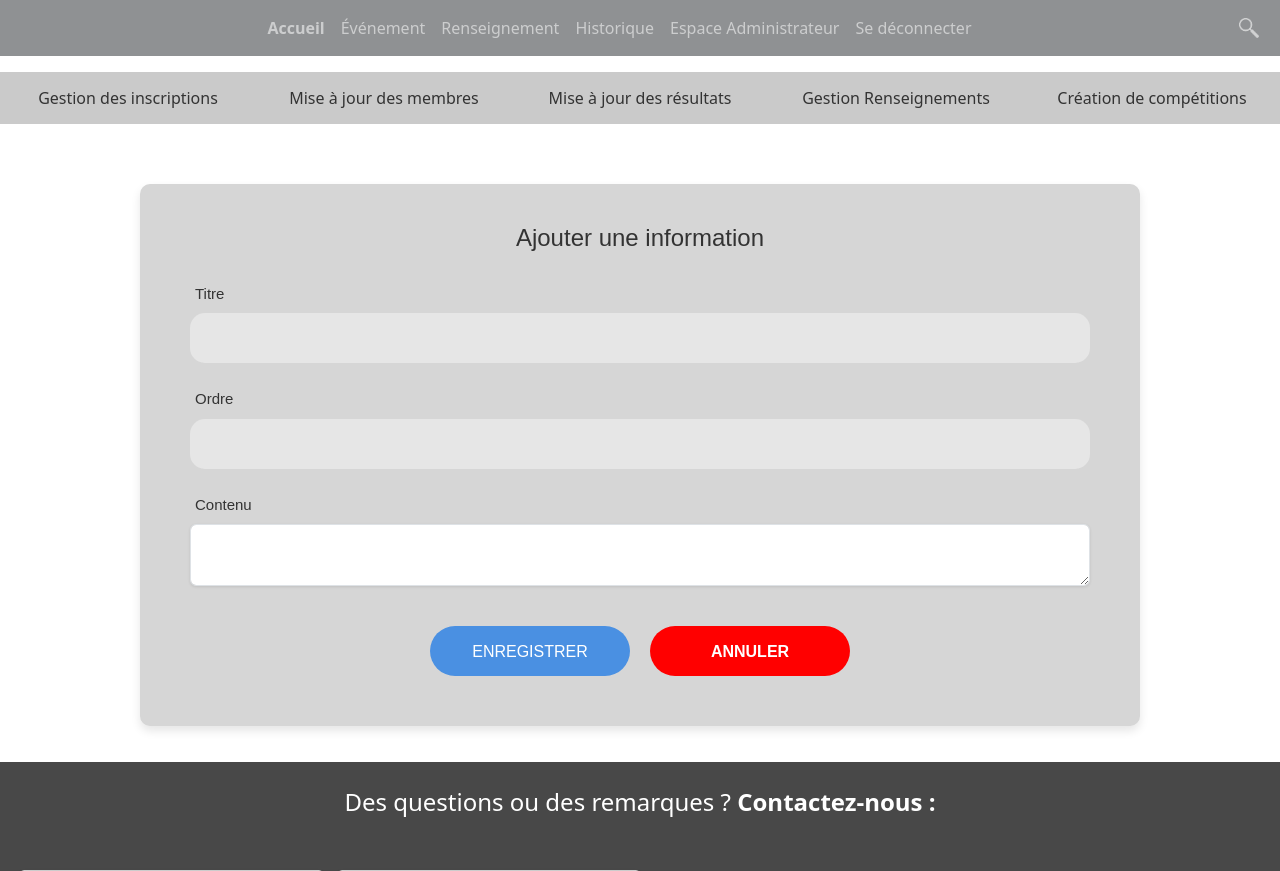
After one commit to Bertili-Erwann/SAE3.01_Projet, a Flask app: page /admin/gestion_information/ajouter in a window 1280 px wide. The commit adds this page. Shown: the top 871 px of the page. Run offline with Flask 3, Linux system fonts and the light colour scheme; the visitor is signed in with stand-in values (Sample User, id 1); some libraries are stand-ins or nearby versions.

Commit message:
Ajout des fonctionnalités pour la gestion des renseignements

```diff
--- a/escrimeBlois/form.py
+++ b/escrimeBlois/form.py
@@ -5,9 +5,15 @@ from hashlib import sha256
 from email_validator import validate_email, EmailNotValidError, ValidatedEmail
 from werkzeug.utils import secure_filename
 from .app import app, db
-from .models import Demande_inscription, Formulaire, Commentaire
+from .models import Demande_inscription, Formulaire, Commentaire, Information
 from sqlalchemy import func
 import os
+
+
+class FormInformation(FlaskForm):
+    titre = StringField('Titre', validators=[DataRequired()])
+    contenu = TextAreaField('Contenu', validators=[DataRequired()])
+    ordre = StringField('Ordre', validators=[DataRequired()])
 
 
 class FormInscription(FlaskForm):
--- a/escrimeBlois/models.py
+++ b/escrimeBlois/models.py
@@ -579,3 +579,19 @@ class Commentaire(db.Model):
     article = db.relationship("Article",
                               backref=db.backref("commentaires",
                                                  lazy="dynamic"))
+
+
+class Information(db.Model):
+    """
+    Modèle représentant une information affichée sur la page 'renseignement'.
+
+    Attributs:
+        id (int): Clé primaire.
+        titre (str): Titre de la section (ex: Horaires).
+        contenu (str): Contenu HTML de la section.
+        ordre (int): Ordre d'affichage.
+    """
+    id = db.Column(db.Integer, primary_key=True)
+    titre = db.Column(db.String(100))
+    contenu = db.Column(db.Text)
+    ordre = db.Column(db.Integer)
--- /dev/null
+++ b/escrimeBlois/static/css/admin_info.css
@@ -0,0 +1,240 @@
+/* ==================== Gestion des Informations (Admin) ==================== */
+
+/* Page Liste */
+#titre_page_info {
+    text-align: center;
+    margin-top: 30px;
+    margin-bottom: 20px;
+    font-size: 2rem;
+    color: #333;
+    font-family: 'Poppins-Bold', sans-serif;
+}
+
+.action-container {
+    text-align: center;
+    margin-bottom: 30px;
+}
+
+.btn-ajouter-info {
+    display: inline-block;
+    padding: 12px 25px;
+    background-color: #4a90e2; /* Utilisation de la variable cold project */
+    color: white;
+    text-decoration: none;
+    border-radius: 25px;
+    font-size: 1rem;
+    font-weight: bold;
+    transition: all 0.3s ease;
+    border: none;
+    box-shadow: 0 4px 6px rgba(0,0,0,0.1);
+}
+
+.btn-ajouter-info:hover {
+    background-color: #a09fe0; /* Darker shade of --cold approx */
+    transform: translateY(-2px);
+    box-shadow: 0 6px 8px rgba(0,0,0,0.15);
+    color: white;
+}
+
+.table-info-container {
+    width: 90%;
+    margin: 0 auto;
+    background: #fff;
+    border-radius: 10px;
+    overflow: hidden;
+    box-shadow: 0 0 20px rgba(0,0,0,0.05);
+}
+
+.table-info {
+    width: 100%;
+    border-collapse: collapse;
+}
+
+.table-info thead {
+    background-color: #333;
+    color: #fff;
+}
+
+.table-info th {
+    padding: 18px;
+    text-align: left;
+    font-weight: 600;
+}
+
+.table-info td {
+    padding: 15px 18px;
+    border-bottom: 1px solid #eee;
+    color: #555;
+}
+
+.table-info tr:last-child td {
+    border-bottom: none;
+}
+
+.table-info tr:hover {
+    background-color: #f8f9fa;
+}
+
+.col-ordre {
+    width: 10%;
+    text-align: center !important;
+}
+
+.col-titre {
+    width: 70%;
+}
+
+.col-actions {
+    width: 20%;
+    text-align: center !important;
+}
+
+.btn-modifier {
+    color: #4a90e2;
+    margin-right: 15px;
+    font-weight: 600;
+    text-decoration: none;
+    font-size: 0.95rem;
+}
+
+.btn-modifier:hover {
+    color: #2a60a2;
+    text-decoration: underline;
+}
+
+.btn-supprimer {
+    color: #e74c3c;
+    font-weight: 600;
+    text-decoration: none;
+    font-size: 0.95rem;
+}
+
+.btn-supprimer:hover {
+    color: #c0392b;
+    text-decoration: underline;
+}
+
+
+/* Page Edition (Ajouter/Modifier) */
+.admin-edit-container {
+    width: 100%;
+    min-height: 70vh;
+    display: flex;
+    justify-content: center;
+    align-items: flex-start;
+    padding-top: 50px;
+}
+
+.edit-info-wrap {
+    width: 1000px !important;
+    padding: 40px 50px 50px 50px !important;
+    background: #d6d6d6;
+    border-radius: 10px;
+    box-shadow: 0 5px 10px 0px rgba(0, 0, 0, 0.1);
+    overflow: visible !important; /* Pour CKEditor tooltips etc */
+}
+
+.edit-info-title {
+    font-family: 'Poppins-Bold', sans-serif;
+    font-size: 24px;
+    color: #333;
+    line-height: 1.2;
+    text-align: center;
+    width: 100%;
+    display: block;
+    margin-bottom: 30px;
+}
+
+.form-group-info {
+    width: 100%;
+    position: relative;
+    border-bottom: none;
+    margin-bottom: 25px;
+}
+
+.label-info {
+    font-family: 'Poppins-Regular', sans-serif;
+    font-size: 15px;
+    color: #333;
+    line-height: 1.5;
+    padding-left: 5px;
+    margin-bottom: 8px;
+    display: block;
+}
+
+.input-info-text, .input-info-number {
+    font-family: 'Poppins-Medium', sans-serif;
+    font-size: 15px;
+    color: #333;
+    line-height: 1.2;
+    display: block;
+    width: 100%;
+    background: #e6e6e6; /* Input100 style matching */
+    height: 50px;
+    border-radius: 15px;
+    padding: 0 30px 0 30px;
+    border: none;
+    outline: none;
+}
+
+.input-info-text:focus, .input-info-number:focus {
+    box-shadow: 0 0 0 2px rgba(195, 194, 244, 0.5); /* using cold var color */
+}
+
+/* CKEditor container spacing */
+.cke_chrome {
+    border: 1px solid #d1d1d1 !important;
+    border-radius: 5px !important;
+}
+
+.form-actions {
+    margin-top: 40px;
+    display: flex;
+    justify-content: center;
+    gap: 20px;
+}
+
+.btn-save {
+    font-family: 'Poppins-Medium', sans-serif;
+    font-size: 16px;
+    color: #fff;
+    line-height: 1.2;
+    text-transform: uppercase;
+    display: flex;
+    justify-content: center;
+    align-items: center;
+    padding: 0 20px;
+    width: 200px;
+    height: 50px;
+    background-color: #4a90e2;
+    border-radius: 25px;
+    transition: all 0.4s;
+    border: none;
+    cursor: pointer;
+}
+
+.btn-save:hover {
+    background-color: #333;
+}
+
+.btn-cancel {
+    font-family: 'Poppins-Medium', sans-serif;
+    font-size: 16px;
+    color: #fff;
+    line-height: 1.2;
+    text-transform: uppercase;
+    display: flex;
+    justify-content: center;
+    align-items: center;
+    padding: 0 20px;
+    width: 200px;
+    height: 50px;
+    background-color: #ff0000;
+    border-radius: 25px;
+    transition: all 0.4s;
+    text-decoration: none;
+}
+
+.btn-cancel:hover {
+    background-color: #666;
+}
--- /dev/null
+++ b/escrimeBlois/static/js/admin_info.js
@@ -0,0 +1,10 @@
+tinymce.init({
+    selector: '#contenu-editor',
+    height: 400,
+    plugins: 'advlist autolink lists link image charmap preview anchor searchreplace visualblocks code fullscreen insertdatetime media table help wordcount',
+    toolbar: 'undo redo | formatselect | bold italic backcolor | alignleft aligncenter alignright alignjustify | bullist numlist outdent indent | removeformat | help | code',
+    valid_elements: '*[*]', // Autorise tous les éléments et attributs
+    extended_valid_elements: '*[*]',
+    verify_html: false, // Désactive le nettoyage HTML
+    content_style: 'body { font-family:Helvetica,Arial,sans-serif; font-size:14px }'
+});
--- a/escrimeBlois/static/style.css
+++ b/escrimeBlois/static/style.css
@@ -32,3 +32,5 @@
 @import url('css/inscriptions.css');
 /* mise a jour membre */
 @import url('css/miseajour_membre_admin.css');
+/* gestion information */
+@import url('css/admin_info.css');
--- /dev/null
+++ b/escrimeBlois/templates/admin_edit_information.html
@@ -0,0 +1,36 @@
+{% extends "base.html" %}
+{% block main %}
+{% include "admin_nav_bar.html" %}
+<script src="https://cdnjs.cloudflare.com/ajax/libs/tinymce/6.8.2/tinymce.min.js" referrerpolicy="origin"></script>
+
+<div class="admin-edit-container">
+    <div class="edit-info-wrap">
+      <h2 class="edit-info-title">{{ title }}</h2>
+      <form method="POST">
+        {{ info_form.hidden_tag() }}
+
+        <div class="form-group-info">
+           <label class="label-info">{{ info_form.titre.label.text }}</label>
+           {{ info_form.titre(class="input-info-text") }}
+        </div>
+
+        <div class="form-group-info">
+            <label class="label-info">{{ info_form.ordre.label.text }}</label>
+            {{ info_form.ordre(class="input-info-number", type="number") }}
+         </div>
+
+        <div class="form-group-info">
+           <label class="label-info">{{ info_form.contenu.label.text }}</label>
+           {{ info_form.contenu(class="form-control", id="contenu-editor") }}
+        </div>
+
+        <div class="form-actions">
+             <button type="submit" class="btn-save">Enregistrer</button>
+             <a href="{{ url_for('admin_gestion_information') }}" class="btn-cancel">Annuler</a>
+        </div>
+      </form>
+    </div>
+</div>
+<script src="{{ url_for('static', filename='js/admin_info.js') }}"></script>
+<p id="blank_space"></p>
+{% endblock %}
--- a/escrimeBlois/templates/admin_nav_bar.html
+++ b/escrimeBlois/templates/admin_nav_bar.html
@@ -18,6 +18,11 @@
         <a class="nav-link" href="{{url_for ('admin_resultat')}}">Mise à jour des résultats</a>
       </li>
 
+      <!-- SECTION GESTION INFORMATION -->
+      <li id="rnav_info">
+        <a class="nav-link" href="{{ url_for('admin_gestion_information') }}">Gestion Renseignements</a>
+      </li>
+
       <!-- SECTION CREATION COMPETITION  -->
       <li id="rnav_infos_persos">
         <a class="nav-link" href="{{ url_for('admin_comp') }}">Création de compétitions</a>
--- a/escrimeBlois/views.py
+++ b/escrimeBlois/views.py
@@ -23,6 +23,7 @@ from escrimeBlois.form import (
     FormFormulaire,
     FormRechercheArticle,
     FormCommentaire,
+    FormInformation,
 )
 import os
 
@@ -79,9 +80,11 @@ def historique():
 
 @app.route("/renseignement/")
 def renseignement():
+    infos = Information.query.order_by(Information.ordre).all()
     return render_template("renseignement.html",
                            title="renseignement",
-                           form=FormFormulaire())
+                           form=FormFormulaire(),
+                           infos=infos)
 
 
 @app.route("/login/", methods=["GET", "POST"])
@@ -324,6 +327,55 @@ def inscription_event(id_evenement):
 
 
 # ======================================== PAGES ADMIN ========================================
+
+@app.route("/admin/gestion_information")
+@login_required
+def admin_gestion_information():
+    if current_user.role != "admin":
+        return redirect(url_for('login'))
+    infos = Information.query.order_by(Information.ordre).all()
+    return render_template("admin_gestion_information.html", infos=infos)
+
+@app.route("/admin/gestion_information/ajouter", methods=["GET", "POST"])
+@login_required
+def admin_ajout_information():
+    if current_user.role != "admin":
+        return redirect(url_for('login'))
+    info_form = FormInformation()
+    if info_form.validate_on_submit():
+        info = Information(titre=info_form.titre.data,
+                           contenu=info_form.contenu.data,
+                           ordre=int(info_form.ordre.data))
+        db.session.add(info)
+        db.session.commit()
+        return redirect(url_for('admin_gestion_information'))
+    return render_template("admin_edit_information.html", form=FormFormulaire(), info_form=info_form, title="Ajouter une information")
+
+@app.route("/admin/gestion_information/modifier/<int:id>", methods=["GET", "POST"])
+@login_required
+def admin_modif_information(id):
+    if current_user.role != "admin":
+        return redirect(url_for('login'))
+    info = Information.query.get_or_404(id)
+    info_form = FormInformation(obj=info)
+    if info_form.validate_on_submit():
+        info.titre = info_form.titre.data
+        info.contenu = info_form.contenu.data
+        info.ordre = int(info_form.ordre.data)
+        db.session.commit()
+        return redirect(url_for('admin_gestion_information'))
+    return render_template("admin_edit_information.html", form=FormFormulaire(), info_form=info_form, title="Modifier une information")
+
+@app.route("/admin/gestion_information/supprimer/<int:id>")
+@login_required
+def admin_suppr_information(id):
+    if current_user.role != "admin":
+        return redirect(url_for('login'))
+    info = Information.query.get_or_404(id)
+    db.session.delete(info)
+    db.session.commit()
+    return redirect(url_for('admin_gestion_information'))
+
 
 
 @app.route("/admin/")
```
Also changed, not shown: escrimeBlois/commands.py (+9 -1 lines), escrimeBlois/data/data.yml (+106 -0 lines), escrimeBlois/templates/admin_gestion_information.html (added, +37 -0 lines), escrimeBlois/templates/renseignement.html (+6 -105 lines).
